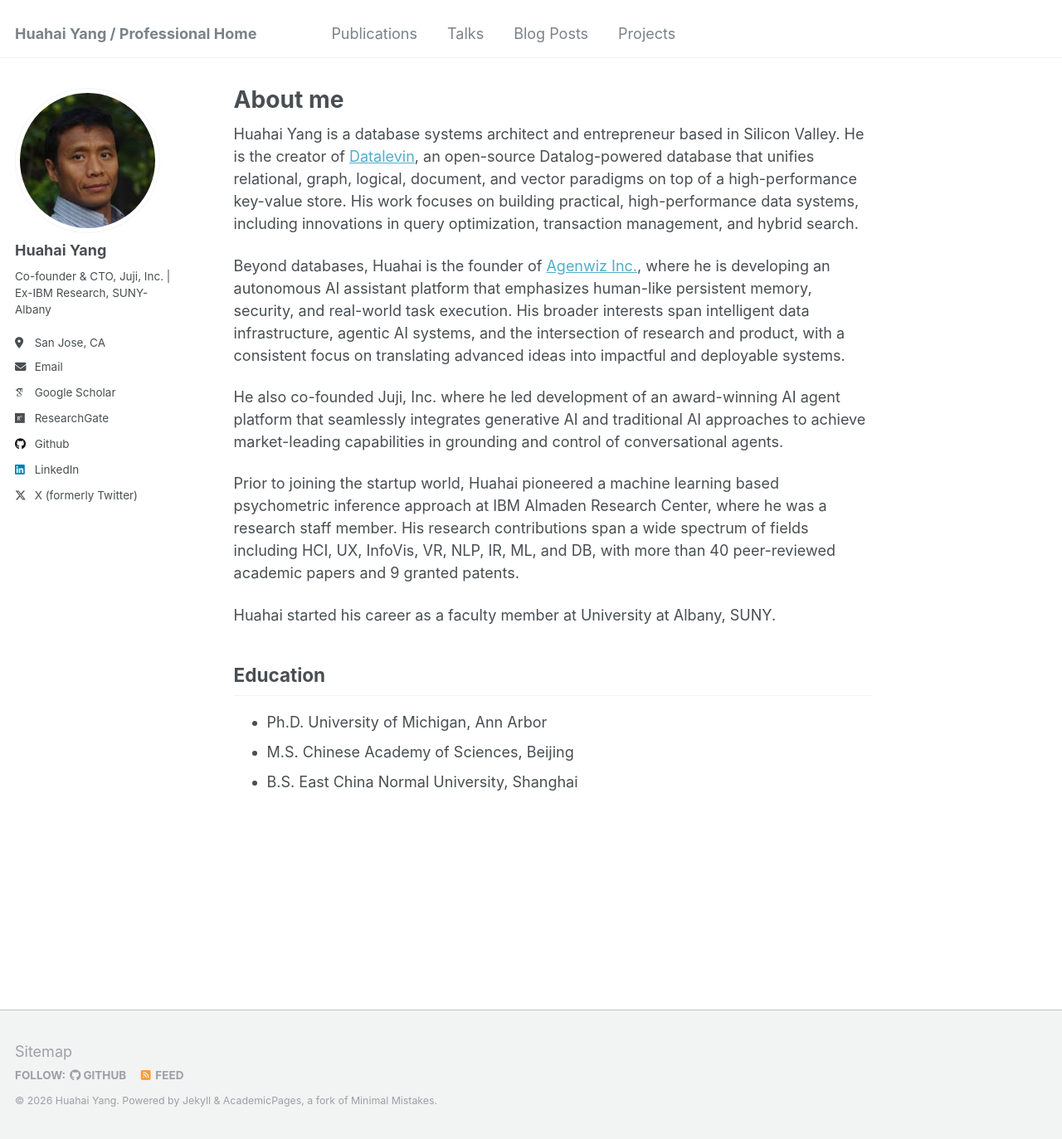
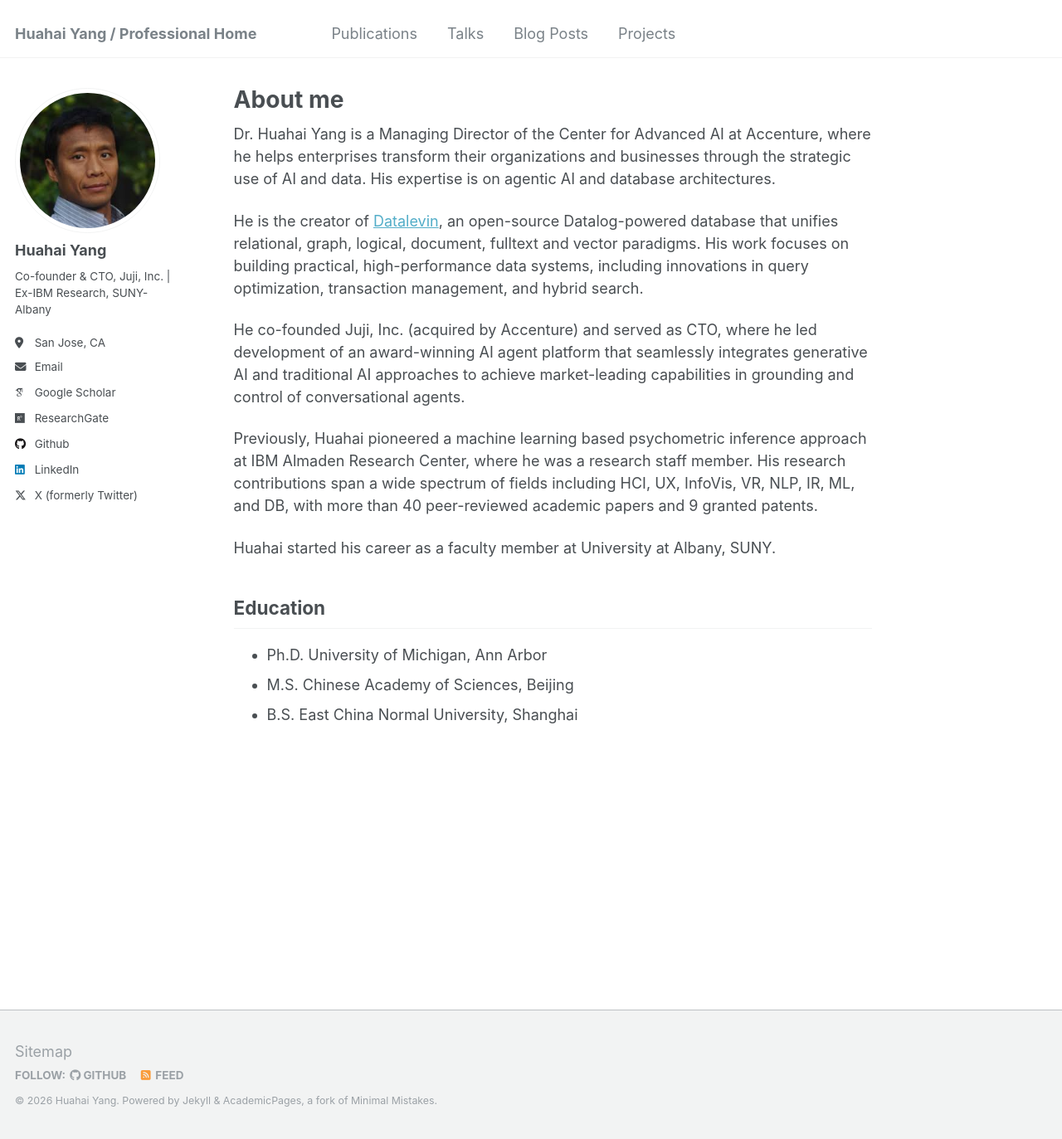
Before and after one commit to huahaiy/huahaiy.github.io, a Jekyll site: the page built from _pages/about.md, in a window 1280 px wide and 1373 px high. Shown: the whole window at 83% size. Built offline with Jekyll 4.4.1, drawn with Linux system fonts in a browser that asks for light colours; some web fonts are replaced.

Commit message:
08/2026 update

```diff
--- a/_pages/about.md
+++ b/_pages/about.md
@@ -7,26 +7,23 @@ redirect_from:
   - /about.html
 ---
 
-Huahai Yang is a database systems architect and entrepreneur based in
-Silicon Valley. He is the creator of [Datalevin](https://datalevin.org), an
+Dr. Huahai Yang is a Managing Director of the Center for Advanced AI at
+Accenture, where he helps enterprises transform their organizations and
+businesses through the strategic use of AI and data. His expertise is on agentic
+AI and database architectures.
+
+He is the creator of [Datalevin](https://datalevin.org), an
 open-source Datalog-powered database that unifies relational, graph, logical,
-document, and vector paradigms on top of a high-performance key-value store. His
-work focuses on building practical, high-performance data systems, including
-innovations in query optimization, transaction management, and hybrid search.
+document, fulltext and vector paradigms. His work focuses on building practical,
+high-performance data systems, including innovations in query optimization,
+transaction management, and hybrid search.
 
-Beyond databases, Huahai is the founder of [Agenwiz Inc.](https://agenwiz.com),
-where he is developing an autonomous AI assistant platform that emphasizes
-human-like persistent memory, security, and real-world task execution. His
-broader interests span intelligent data infrastructure, agentic AI systems, and
-the intersection of research and product, with a consistent focus on translating
-advanced ideas into impactful and deployable systems.
+He co-founded Juji, Inc. (acquired by Accenture) and served as CTO, where he led
+development of an award-winning AI agent platform that seamlessly integrates
+generative AI and traditional AI approaches to achieve market-leading
+capabilities in grounding and control of conversational agents.
 
-He also co-founded Juji, Inc. where he led development of an award-winning AI
-agent platform that seamlessly integrates generative AI and traditional AI
-approaches to achieve market-leading capabilities in grounding and control of
-conversational agents.
-
-Prior to joining the startup world, Huahai pioneered a machine learning based
+Previously, Huahai pioneered a machine learning based
 psychometric inference approach at IBM Almaden Research Center, where he was a
 research staff member. His research contributions span a wide spectrum of fields
 including HCI, UX, InfoVis, VR, NLP, IR, ML, and DB, with more than 40
```
Also changed, not shown: _pages/projects.md (+14 -14 lines), _pages/publications.md (+7 -0 lines).
